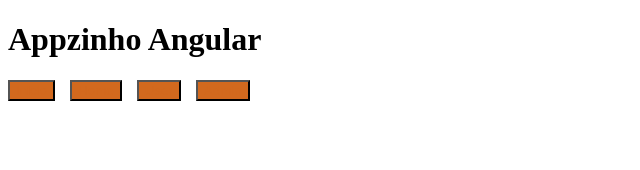
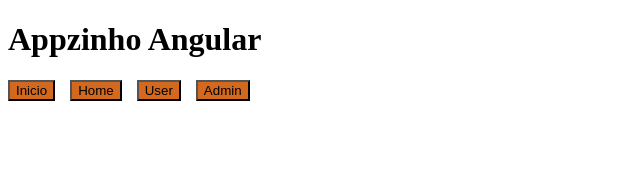
Before and after one commit to GuiSaiUwU/meu-primeiro-app, an Angular app: page / in a window 1280 px wide. Shown: the top 170 px of the page, without its empty margins (0-640 px from the left). Built offline with nearby package versions, Linux system fonts and the light colour scheme.

Commit message:
style: button more legible

```diff
--- a/src/app/header/header.css
+++ b/src/app/header/header.css
@@ -6,5 +6,4 @@
 button {
     background-color:chocolate;
     background: chocolate;
-    color: chocolate;
 }
```
